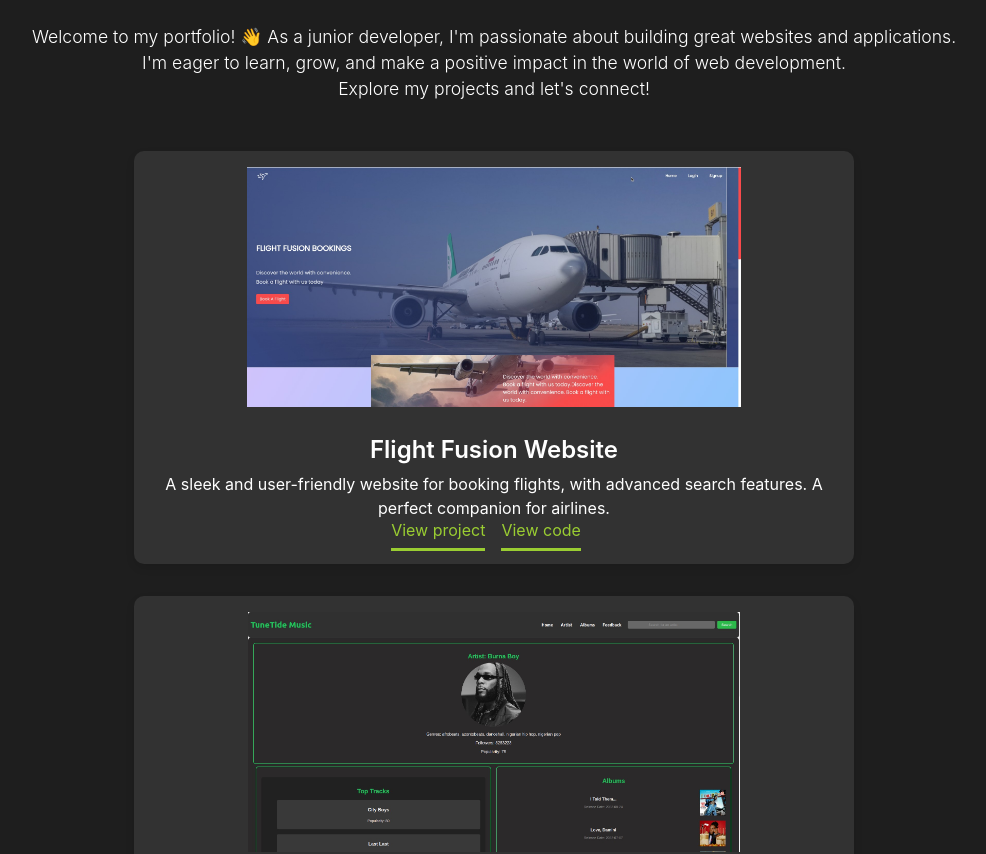
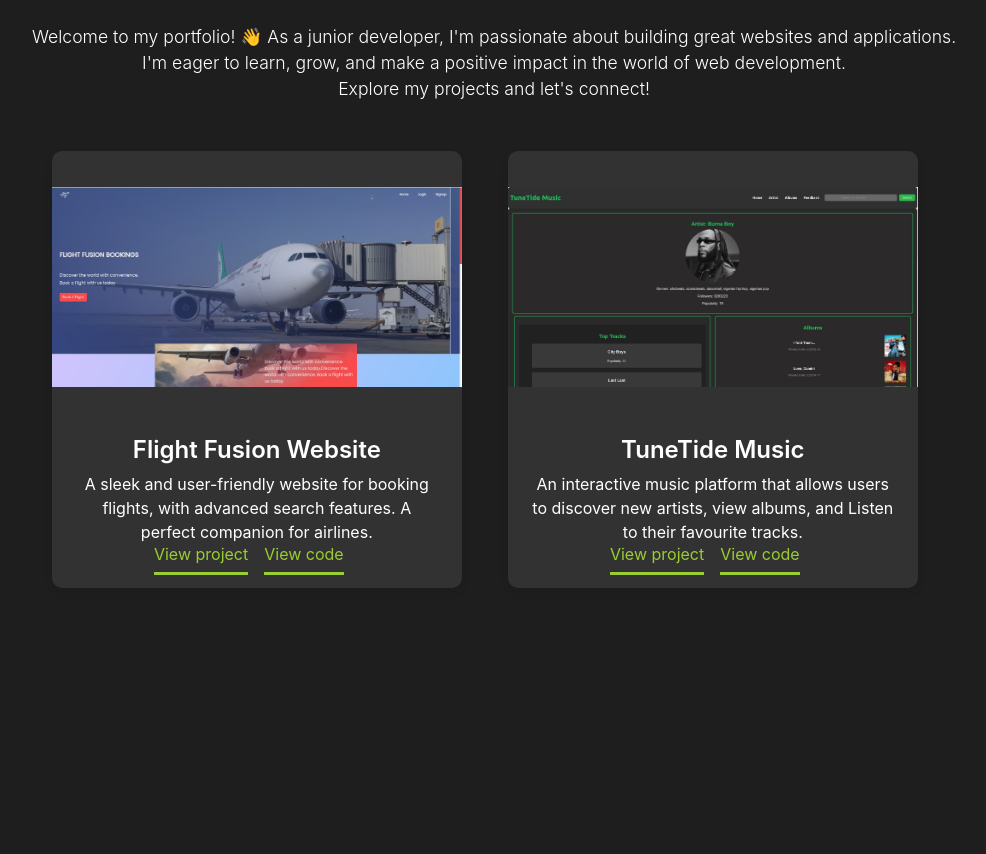
Before and after one commit to maruruis/portofolio-ian, a React (Create React App) app in the folder client/client/: page / in a window 1280 px wide. Shown: the part 1512-2366 px from the top of the page, without its empty margins (146-1132 px from the left). After the commit the page ends 2196 px from the top, so only its background shows below. Built offline with nearby package versions, Linux system fonts and the light colour scheme.

Commit message:
updated format

```diff
--- a/client/client/src/Css/Portfolio.css
+++ b/client/client/src/Css/Portfolio.css
@@ -77,3 +77,15 @@
     border-bottom: 3px solid yellowgreen;
     margin-right: 1rem;
   }
+  @media screen and (min-width: 768px) {
+    .portfolioCards {
+      flex-direction: row;
+      flex-wrap: wrap;
+    }
+
+    .portfolioCard {
+      width: 45%;
+      margin-right: 2rem;
+    }
+
+  }
```
